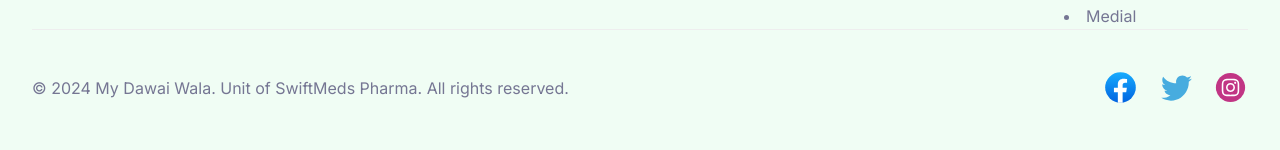
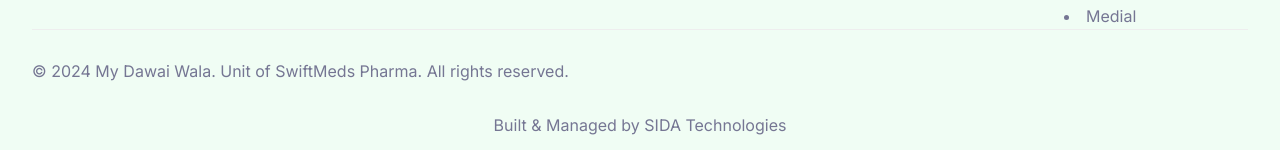
Before and after one commit to MyDawaiWala10/Website, a Next.js app: page /auth/signin in a window 1280 px wide. Shown: the part 1180-1330 px from the top of the page. Built offline with nearby package versions, Linux system fonts and the light colour scheme.

Commit message:
fix: removed footer social icons

```diff
--- a/components/Footer/index.tsx
+++ b/components/Footer/index.tsx
@@ -78,7 +78,7 @@
                     &copy; {new Date().getFullYear()} My Dawai Wala. Unit of
                     SwiftMeds Pharma. All rights reserved.
                   </p>
-                  <div className="animate_top mb-3 mt-3">
+                  {/* <div className="animate_top mb-3 mt-3">
                     <ul className="flex items-center gap-5">
                       <li>
                         <a
@@ -200,7 +200,7 @@
                         </a>
                       </li>
                     </ul>
-                  </div>
+                  </div> */}
                 </div>
               </motion.div>
             </div>
```
